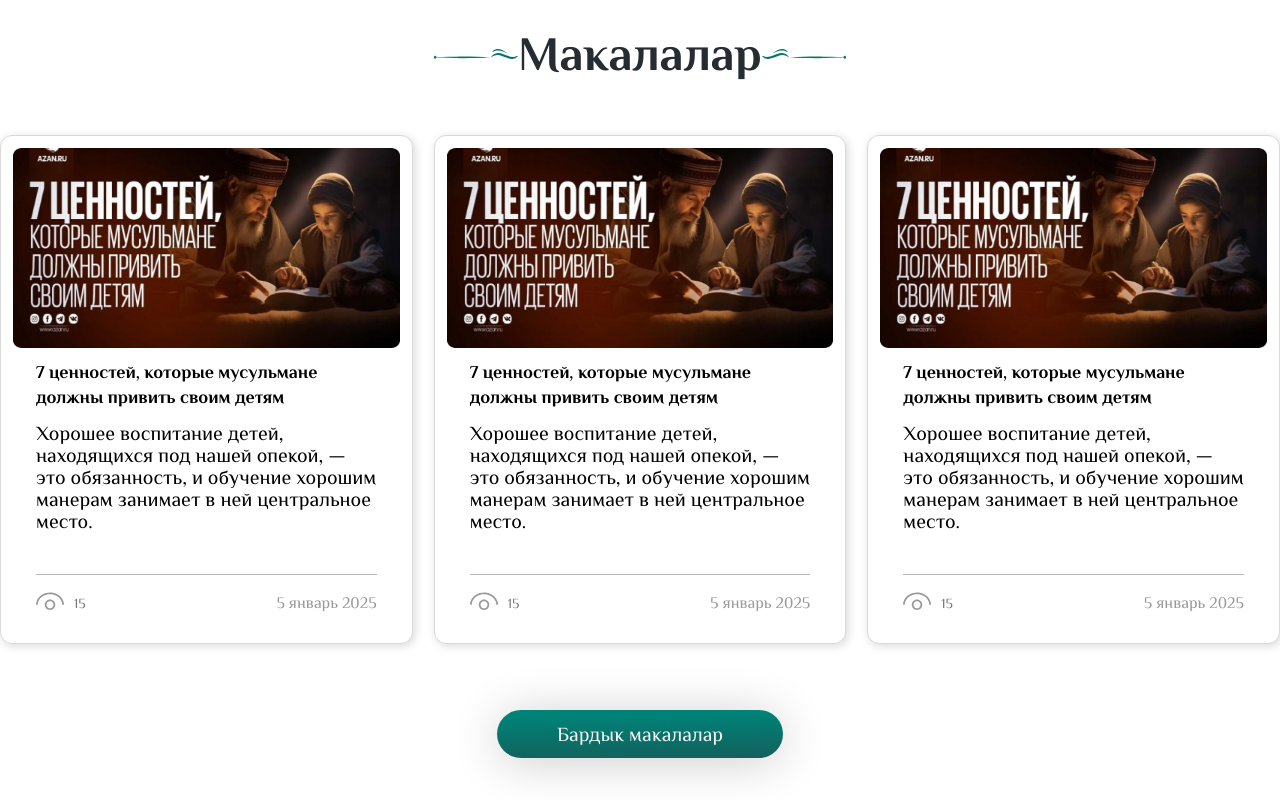
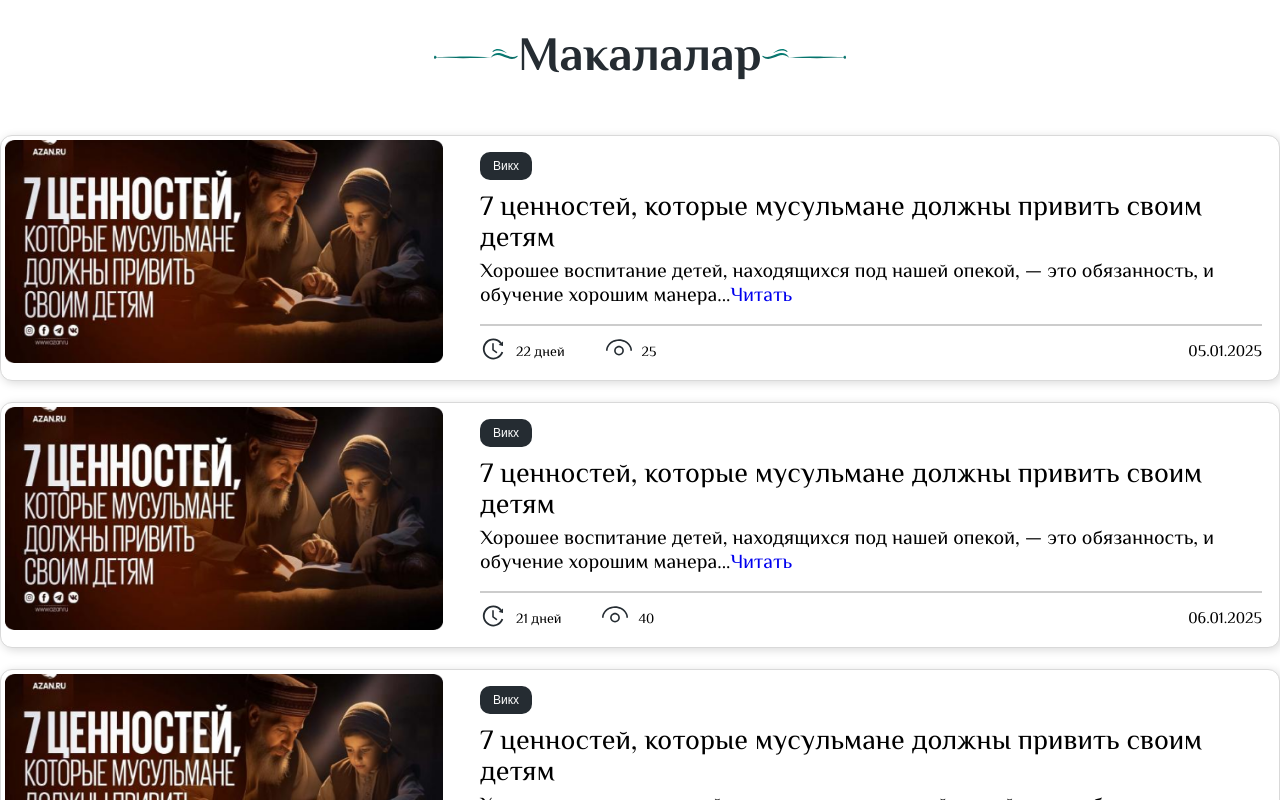
Before and after one commit to Janybek2007/al-hanafiya, a Next.js app: page / in a window 1280 px wide. Shown: the part 3540-4340 px from the top of the page. Built offline with nearby package versions, Linux system fonts and the light colour scheme; no server answers.

Commit message:
redesigned article-card

```diff
--- a/src/app/styles/globals.css
+++ b/src/app/styles/globals.css
@@ -121,6 +121,12 @@ input:-webkit-autofill:active {
   display: flex;
   align-items: center;
   justify-content: center;
+
+  &.child {
+    display: flex;
+    align-items: center;
+    justify-content: center;
+  }
 }
 
 .inlineFlexCenter {
--- a/src/entities/articles/constants/articles.constants.ts
+++ b/src/entities/articles/constants/articles.constants.ts
@@ -1,29 +1,32 @@
 export const articles = [
 	{
 		id: `article_1`,
-		date: '5 январь 2025',
+		date: '05.01.2025 12:30',
 		title: '7 ценностей, которые мусульмане должны привить своим детям',
 		description:
 			'Хорошее воспитание детей, находящихся под нашей опекой, — это обязанность, и обучение хорошим манерам занимает в ней центральное место.',
-		views: 15,
-		image_src: '/images/article-image.png'
+		views: 25,
+		image_src: '/images/article-image.png',
+		category: 'Викх'
 	},
 	{
 		id: `article_2`,
-		date: '5 январь 2025',
+		date: '06.01.2025 14:15',
 		title: '7 ценностей, которые мусульмане должны привить своим детям',
 		description:
 			'Хорошее воспитание детей, находящихся под нашей опекой, — это обязанность, и обучение хорошим манерам занимает в ней центральное место.',
-		views: 15,
-		image_src: '/images/article-image.png'
+		views: 40,
+		image_src: '/images/article-image.png',
+		category: 'Викх'
 	},
 	{
 		id: `article_3`,
-		date: '5 январь 2025',
+		date: '07.01.2025 09:45',
 		title: '7 ценностей, которые мусульмане должны привить своим детям',
 		description:
 			'Хорошее воспитание детей, находящихся под нашей опекой, — это обязанность, и обучение хорошим манерам занимает в ней центральное место.',
-		views: 15,
-		image_src: '/images/article-image.png'
+		views: 60,
+		image_src: '/images/article-image.png',
+		category: 'Викх'
 	}
 ];
--- a/src/entities/articles/index.ts
+++ b/src/entities/articles/index.ts
@@ -1,3 +1,3 @@
-export { ArticleCard } from './ui/article-card/ArticleCard';
+export { ArticleItem } from './ui/article-item/ArticleItem';
 export { ArticlesList } from './ui/articles-list/ArticlesList';
 export { BackButton } from './ui/back-button/BackButton';
--- a/src/entities/articles/ui/article-card/ArticleCard.module.scss
+++ /dev/null
@@ -1,52 +0,0 @@
-.article_card {
-	border: 1px solid rgb(217, 217, 217);
-	border-radius: 12px;
-	background: var(--white);
-	width: 100%;
-
-	box-shadow: 2px 2px 10px 0px rgba(0, 0, 0, 0.15);
-	padding: 12px;
-	figure img {
-		width: 100%;
-	}
-	.card_content {
-		margin-top: 12px;
-		padding: 0 23px;
-		.title {
-			font-size: 18px;
-			font-weight: 600;
-			line-height: 25px;
-			margin-bottom: 12px;
-		}
-		.description {
-			font-size: 20px;
-			font-weight: 400;
-			line-height: 22px;
-		}
-		.row {
-			margin-top: 42.15px;
-			display: flex;
-			align-items: center;
-			justify-content: space-between;
-			padding: 14px 0;
-			border-top: 1px solid rgba(128, 128, 128, 0.55);
-			.date {
-				color: rgb(153, 153, 153);
-				font-size: 16px;
-				font-weight: 400;
-				line-height: 24px;
-			}
-			.views {
-				display: flex;
-				align-items: center;
-				gap: 10px;
-				span {
-					color: rgb(117, 121, 124);
-					font-size: 14px;
-					font-weight: 400;
-					line-height: 21px;
-				}
-			}
-		}
-	}
-}
--- a/src/entities/articles/ui/article-card/ArticleCard.tsx
+++ /dev/null
@@ -1,44 +0,0 @@
-import React from 'react';
-import { articles } from '../../constants/articles.constants';
-import styles from './ArticleCard.module.scss';
-import Image from 'next/image';
-type ArticleCardProps = (typeof articles)[number] & {
-	type?: 'list' | 'card';
-	badge?: string;
-};
-
-export const ArticleCard: React.FC<ArticleCardProps> = ({
-	date,
-	description,
-	image_src,
-	title,
-	views,
-	type = 'card',
-	badge
-}) => {
-	return (
-		<div className={styles.article_card}>
-			<figure>
-				<Image width={406} height={200} src={image_src} alt='Article Image' />
-			</figure>
-			<div className={styles['card_content']}>
-				<h3 className={styles.title}>{title}</h3>
-				<p className={styles.description}>{description}</p>
-				<div className={styles.row}>
-					<div className={styles.views}>
-						<figure>
-							<Image
-								width={28}
-								height={28}
-								src={'/icon/view.svg'}
-								alt='View Icon'
-							/>
-						</figure>
-						<span>{views}</span>
-					</div>
-					<span className={styles.date}>{date}</span>
-				</div>
-			</div>
-		</div>
-	);
-};
--- /dev/null
+++ b/src/entities/articles/ui/article-item/ArticleItem.module.scss
@@ -0,0 +1,85 @@
+.article_card {
+	border: 1px solid rgb(217, 217, 217);
+	border-radius: 12px;
+	background: var(--white);
+	width: 100%;
+
+	box-shadow: 2px 2px 10px 0px rgba(0, 0, 0, 0.15);
+	padding: 12px;
+	height: 100%;
+	&.t-list {
+		display: flex;
+		gap: 24px;
+	}
+	&.v-2 {
+		padding: 4px;
+		.card_content {
+			.title {
+				font-size: 28px;
+			}
+			.row {
+				padding: 10px 0;
+				margin-top: 18px;
+			}
+		}
+	}
+	&.t-card img {
+		width: 100%;
+	}
+	.card_content {
+		margin-top: 12px;
+		padding: 0 13px;
+		.badge-category {
+			background: #252c32;
+			padding: 5px 13px;
+			width: min-content;
+			color: var(--white);
+			border-radius: 10px;
+			font-size: 12px;
+			line-height: auto;
+			font-weight: 400;
+			font-family: var(--poppins);
+			margin-bottom: 11px;
+		}
+		.title {
+			font-size: 22px;
+			font-weight: 500;
+			line-height: 109%;
+			margin-bottom: 6px;
+		}
+		.description {
+			font-size: 20px;
+			font-weight: 400;
+			line-height: 24px;
+		}
+		.row_ {
+			display: flex;
+			align-items: center;
+			gap: 41px;
+		}
+		.row {
+			margin-top: 20.15px;
+			display: flex;
+			align-items: center;
+			justify-content: space-between;
+			padding: 14px 0;
+			border-top: 2px solid rgba(0, 0, 0, 0.2);
+			fill: black;
+			svg {
+				width: 26px;
+				height: 26px;
+			}
+			.item {
+				display: flex;
+				align-items: center;
+				gap: 10px;
+				fill: var(--h1);
+				span {
+					font-size: 14px;
+					font-weight: 400;
+					line-height: 21px;
+				}
+			}
+		}
+	}
+}
--- /dev/null
+++ b/src/entities/articles/ui/article-item/ArticleItem.tsx
@@ -0,0 +1,72 @@
+import React from 'react';
+import { articles } from '../../constants/articles.constants';
+import styles from './ArticleItem.module.scss';
+import clsx from 'clsx';
+import { formatDate } from '$/shared/libs/date-formatter';
+import { Svg } from '$/shared/ui/svg/Svg';
+import Image from 'next/image';
+import Link from 'next/link';
+type ArticleItemProps = {
+	type?: 'list' | 'card';
+	variant?: '1' | '2';
+	item: (typeof articles)[number];
+};
+
+export const ArticleItem: React.FC<ArticleItemProps> = ({
+	type = 'card',
+	item,
+	variant = '1'
+}) => {
+	const { date, description, image_src, title, views, category } = item;
+	return (
+		<div
+			className={clsx(
+				styles.article_card,
+				styles[`t-${type}`],
+				styles[`v-${variant}`]
+			)}
+		>
+			<figure>
+				<Image
+					width={type == 'list' ? 438 : 406}
+					height={type == 'list' ? 223 : 200}
+					src={image_src}
+					alt='Article Image'
+				/>
+			</figure>
+			<div className={styles['card_content']}>
+				<div className={styles['badge-category']}>{category}</div>
+				<h3 className={styles.title}>{title}</h3>
+				<p className={styles.description}>
+					{description.split('').slice(0, 100).join('')}...
+					<Link href='#'>Читать</Link>
+				</p>
+				<div className={styles.row}>
+					<div className={styles.row_}>
+						<div className={styles.item}>
+							<Svg
+								className='flexCenter child'
+								width={28}
+								height={28}
+								src={'/icon/history-outlined.svg'}
+							/>
+							<span>{formatDate(date).timeAgo}</span>
+						</div>
+						<div className={styles.item}>
+							<Svg
+								className='flexCenter child'
+								width={28}
+								height={28}
+								src={'/icon/view.svg'}
+							/>
+							<span>{views}</span>
+						</div>
+					</div>
+					<span>
+						{variant === '2' ? date.split(" ")[0] : formatDate(date).DDMMYYYY}
+					</span>
+				</div>
+			</div>
+		</div>
+	);
+};
--- a/src/entities/articles/ui/articles-list/ArticlesList.module.scss
+++ b/src/entities/articles/ui/articles-list/ArticlesList.module.scss
@@ -1,6 +1,7 @@
 .articles_list {
 	gap: 21px;
+	flex-direction: column;
 	display: flex;
-	justify-content: space-between;
-	align-items: flex-start;
+	// justify-content: space-between;
+	// align-items: flex-start;
 }
--- a/src/entities/articles/ui/articles-list/ArticlesList.tsx
+++ b/src/entities/articles/ui/articles-list/ArticlesList.tsx
@@ -1,12 +1,12 @@
 import React from 'react';
+import { articles } from '../../constants/articles.constants';
+import { ArticleItem } from '../article-item/ArticleItem';
 import styles from './ArticlesList.module.scss';
-import { articles } from '../../constants/articles.constants';
-import { ArticleCard } from '../article-card/ArticleCard';
 export const ArticlesList: React.FC = () => {
 	return (
 		<div className={styles.articles_list}>
 			{articles.map(art => (
-				<ArticleCard key={art.id} {...art} />
+				<ArticleItem variant='2' type='list' key={art.id} item={art} />
 			))}
 		</div>
 	);
--- /dev/null
+++ b/src/shared/libs/date-formatter.ts
@@ -0,0 +1,89 @@
+const months: string[] = [
+	'января',
+	'февраля',
+	'марта',
+	'апреля',
+	'мая',
+	'июня',
+	'июля',
+	'августа',
+	'сентября',
+	'октября',
+	'ноября',
+	'декабря'
+];
+
+type DateFormat = {
+	DDMMYYYY: string;
+	YYYYMMDD: string;
+	MMDDYYYY: string;
+	DDMMYYYY_HHMM: string;
+	timeAgo: string;
+};
+
+export function formatDate(dateInput: string | Date | number): DateFormat {
+	let day: number,
+		month: number,
+		year: number,
+		hours: number = 0,
+		minutes: number = 0;
+	let inputDate: Date;
+
+	if (typeof dateInput === 'string') {
+		const dateTimeParts = dateInput.split(' ');
+		[day, month, year] = dateTimeParts[0].split('.').map(Number);
+		if (dateTimeParts[1]) {
+			[hours, minutes] = dateTimeParts[1].split(':').map(Number);
+		}
+		inputDate = new Date(year, month - 1, day, hours, minutes);
+	} else if (dateInput instanceof Date) {
+		inputDate = dateInput;
+		day = inputDate.getDate();
+		month = inputDate.getMonth() + 1;
+		year = inputDate.getFullYear();
+		hours = inputDate.getHours();
+		minutes = inputDate.getMinutes();
+	} else if (typeof dateInput === 'number') {
+		inputDate = new Date(dateInput);
+		day = inputDate.getDate();
+		month = inputDate.getMonth() + 1;
+		year = inputDate.getFullYear();
+		hours = inputDate.getHours();
+		minutes = inputDate.getMinutes();
+	} else {
+		throw new Error('Invalid date format');
+	}
+
+	const timeString = `${String(hours).padStart(2, '0')}:${String(
+		minutes
+	).padStart(2, '0')}`;
+
+	const now = new Date();
+	const diffInSeconds = Math.floor(
+		(now.getTime() - inputDate.getTime()) / 1000
+	);
+	let timeAgo = '';
+	if (diffInSeconds < 60) {
+		timeAgo = `${diffInSeconds} секунд`;
+	} else if (diffInSeconds < 3600) {
+		timeAgo = `${Math.floor(diffInSeconds / 60)} минут`;
+	} else if (diffInSeconds < 86400) {
+		timeAgo = `${Math.floor(diffInSeconds / 3600)} часов`;
+	} else {
+		timeAgo = `${Math.floor(diffInSeconds / 86400)} дней`;
+	}
+
+	return {
+		DDMMYYYY: `${day} ${months[month - 1]} ${year}`,
+		YYYYMMDD: `${year}-${String(month).padStart(2, '0')}-${String(day).padStart(
+			2,
+			'0'
+		)}`,
+		MMDDYYYY: `${String(month).padStart(2, '0')}/${String(day).padStart(
+			2,
+			'0'
+		)}/${year}`,
+		DDMMYYYY_HHMM: `${day} ${months[month - 1]} ${year} ${timeString}`,
+		timeAgo
+	};
+}
```
Also changed, not shown: public/icon/history-outlined.svg, public/icon/view.svg.
